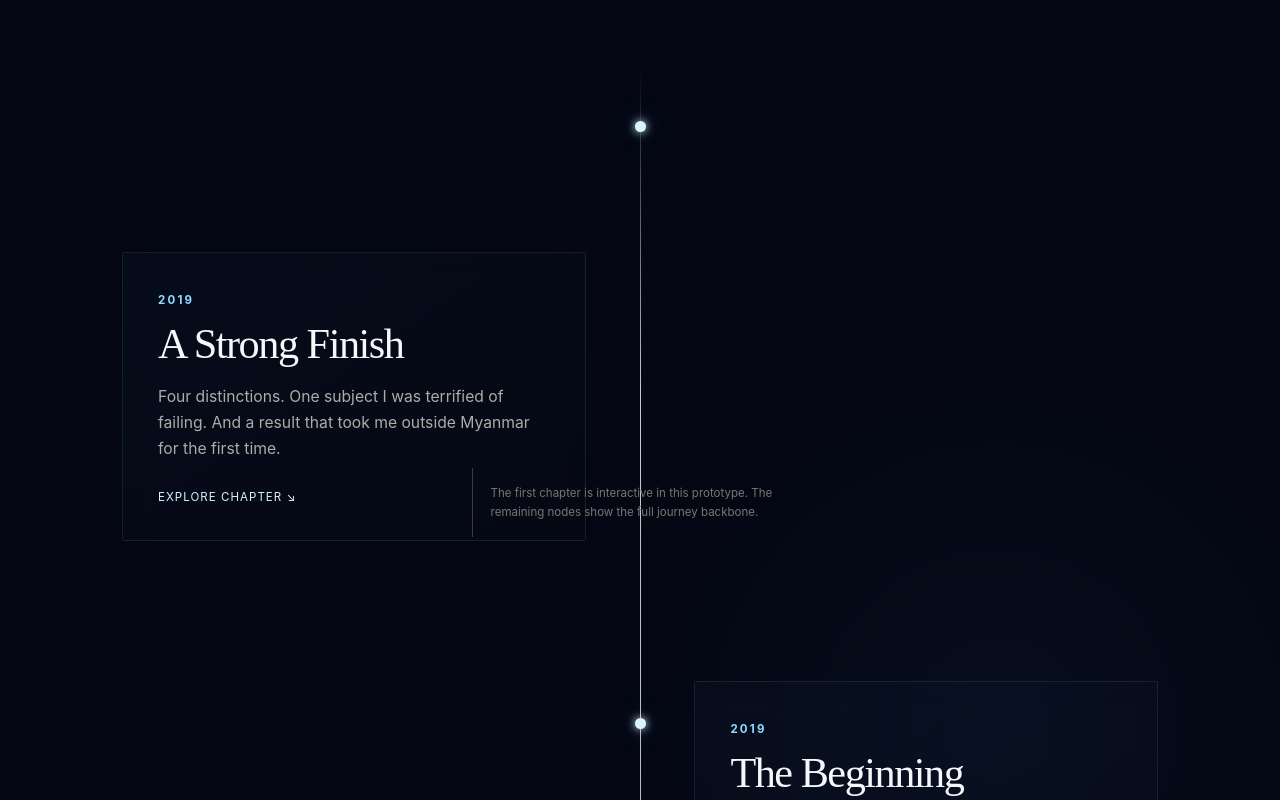
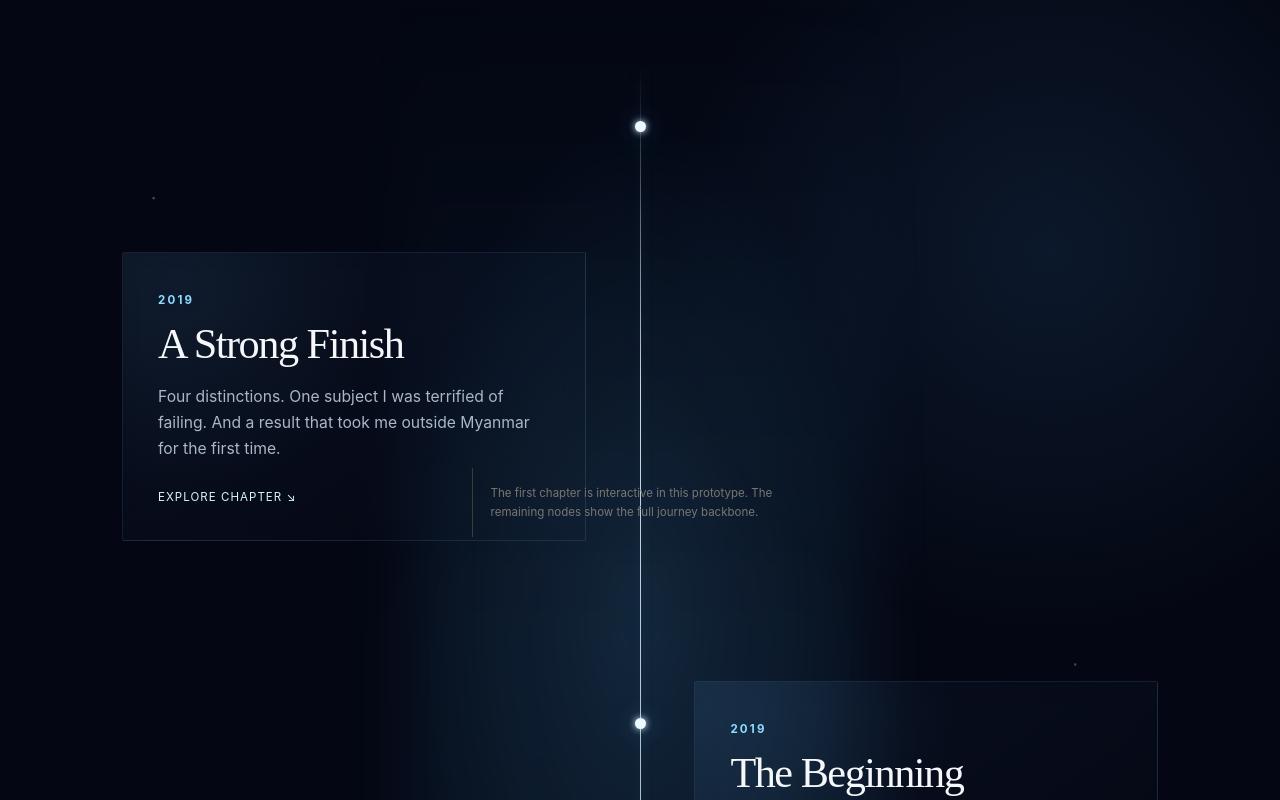
Before and after one commit to HM3IT/HM3IT.github.io, a SvelteKit app: page / in a window 1280 px wide. Shown: the part 1640-2440 px from the top of the page. Built offline with nearby package versions, Linux system fonts and the light colour scheme.

Commit message:
style: carry celestial blue through journey timeline

```diff
--- a/src/routes/journey.css
+++ b/src/routes/journey.css
@@ -374,10 +374,52 @@ main {
 
 .journey-section {
 	position: relative;
+	isolation: isolate;
 	padding: 8rem clamp(1.25rem, 3vw, 3rem) 12rem;
 	background:
-		radial-gradient(circle at 78% 18%, rgba(72, 157, 255, 0.045), transparent 22rem),
+		radial-gradient(circle at 82% 12%, rgba(79, 174, 255, 0.10), transparent 24rem),
+		radial-gradient(circle at 18% 44%, rgba(75, 151, 255, 0.075), transparent 31rem),
+		radial-gradient(circle at 74% 72%, rgba(101, 199, 247, 0.065), transparent 28rem),
 		linear-gradient(to bottom, rgba(4, 7, 19, 0), #040713 8rem);
+}
+
+.journey-section::before {
+	content: "";
+	position: absolute;
+	inset: 9rem 0 0;
+	pointer-events: none;
+	z-index: 0;
+	background:
+		radial-gradient(ellipse 22rem 48rem at 50% 15%, rgba(91, 193, 255, 0.13), transparent 67%),
+		radial-gradient(ellipse 27rem 56rem at 50% 43%, rgba(61, 138, 255, 0.095), transparent 70%),
+		radial-gradient(ellipse 24rem 52rem at 50% 73%, rgba(100, 203, 255, 0.085), transparent 72%);
+	filter: blur(6px);
+	opacity: 0.95;
+}
+
+.journey-section::after {
+	content: "";
+	position: absolute;
+	inset: 8rem 0 5rem;
+	pointer-events: none;
+	z-index: 0;
+	background-image:
+		radial-gradient(circle at 12% 10%, rgba(227,248,255,.58) 0 1px, transparent 1.6px),
+		radial-gradient(circle at 84% 16%, rgba(132,211,255,.62) 0 1px, transparent 1.7px),
+		radial-gradient(circle at 26% 33%, rgba(255,255,255,.46) 0 1px, transparent 1.5px),
+		radial-gradient(circle at 73% 39%, rgba(154,222,255,.55) 0 1px, transparent 1.7px),
+		radial-gradient(circle at 17% 58%, rgba(132,205,255,.48) 0 1px, transparent 1.8px),
+		radial-gradient(circle at 89% 61%, rgba(255,255,255,.52) 0 1px, transparent 1.5px),
+		radial-gradient(circle at 34% 78%, rgba(152,222,255,.5) 0 1px, transparent 1.7px),
+		radial-gradient(circle at 69% 88%, rgba(255,255,255,.44) 0 1px, transparent 1.5px);
+	opacity: 0.45;
+}
+
+.journey-heading,
+.journey-rail,
+.journey-future {
+	position: relative;
+	z-index: 1;
 }
 
 .journey-heading {
@@ -408,6 +450,28 @@ main {
 	padding: 1rem 0 4rem;
 }
 
+.journey-rail::before {
+	content: "";
+	position: absolute;
+	top: -5rem;
+	bottom: 0;
+	left: 50%;
+	width: min(38vw, 30rem);
+	transform: translateX(-50%);
+	pointer-events: none;
+	background:
+		linear-gradient(
+			to bottom,
+			transparent 0%,
+			rgba(90, 190, 255, 0.06) 10%,
+			rgba(66, 144, 255, 0.085) 35%,
+			rgba(93, 198, 255, 0.07) 62%,
+			rgba(71, 150, 255, 0.045) 84%,
+			transparent 100%
+		);
+	filter: blur(28px);
+}
+
 .rail-line {
 	position: absolute;
 	left: 50%;
@@ -417,11 +481,16 @@ main {
 	background: linear-gradient(
 		to bottom,
 		transparent 0,
-		rgba(255, 255, 255, 0.78) 5%,
-		rgba(255, 255, 255, 0.32) 68%,
-		rgba(255, 255, 255, 0.08) 100%
+		rgba(242, 250, 255, 0.84) 5%,
+		rgba(150, 220, 255, 0.66) 22%,
+		rgba(235, 248, 255, 0.42) 42%,
+		rgba(116, 202, 255, 0.48) 62%,
+		rgba(190, 232, 255, 0.24) 82%,
+		rgba(112, 194, 255, 0.08) 100%
 	);
-	box-shadow: 0 0 14px rgba(143, 220, 255, 0.16);
+	box-shadow:
+		0 0 14px rgba(143, 220, 255, 0.26),
+		0 0 36px rgba(72, 162, 255, 0.09);
 }
 
 .journey-node {
@@ -451,6 +520,11 @@ main {
 	width: 11px;
 	height: 11px;
 	border-radius: 999px;
+	background: #eaf9ff;
+	box-shadow:
+		0 0 7px rgba(237, 251, 255, 0.96),
+		0 0 24px rgba(104, 203, 255, 0.48),
+		0 0 54px rgba(67, 148, 255, 0.18);
 	transition: transform 220ms ease, box-shadow 220ms ease;
 }
 
@@ -467,7 +541,9 @@ main {
 	width: min(29rem, 100%);
 	padding: 2.2rem;
 	border: 1px solid rgba(167, 218, 255, 0.10);
-	background: linear-gradient(145deg, rgba(98, 169, 255, 0.035), rgba(255, 255, 255, 0.008));
+	background:
+		radial-gradient(circle at 12% 12%, rgba(109, 194, 255, 0.07), transparent 44%),
+		linear-gradient(145deg, rgba(98, 169, 255, 0.05), rgba(255, 255, 255, 0.009));
 	backdrop-filter: blur(12px);
 	text-align: left;
 	color: inherit;
@@ -515,7 +591,7 @@ main {
 }
 
 .node-summary {
-	color: #adada8;
+	color: #aab7c8;
 	line-height: 1.65;
 	font-size: 0.98rem;
 }
```
